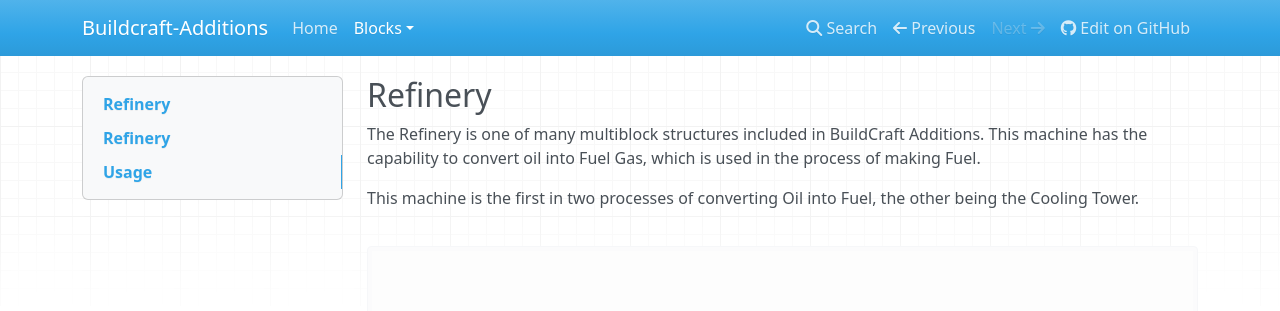
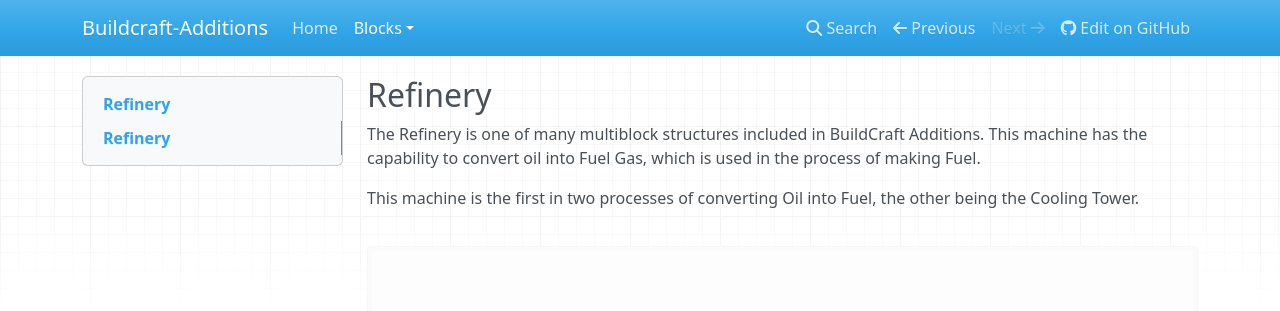
Before and after one commit to ModDocs/bca, an MkDocs documentation site: the page built from docs/Blocks/Multiblocks.md, in a window 1280 px wide. Shown: the top 311 px of the page. Built offline with MkDocs 1.6.1, drawn with Linux system fonts in a browser that asks for light colours; nearby versions of some CDN libraries; old or Windows-style settings are respelled for this version of MkDocs.

```diff
--- a/docs/Blocks/Multiblocks.md
+++ b/docs/Blocks/Multiblocks.md
@@ -56,7 +56,7 @@
 A refinery valve is directly crafted into a Cooling Tower Valve.
 
 
-## Usage
+### Usage
 ![Usage 1](../img/Blocks/Multiblocks/CoolingTower/usage_1.png)
 
 Insert Fuel Gas from the bottom of the multiblock.
```
Also changed, not shown: 1 other file.
